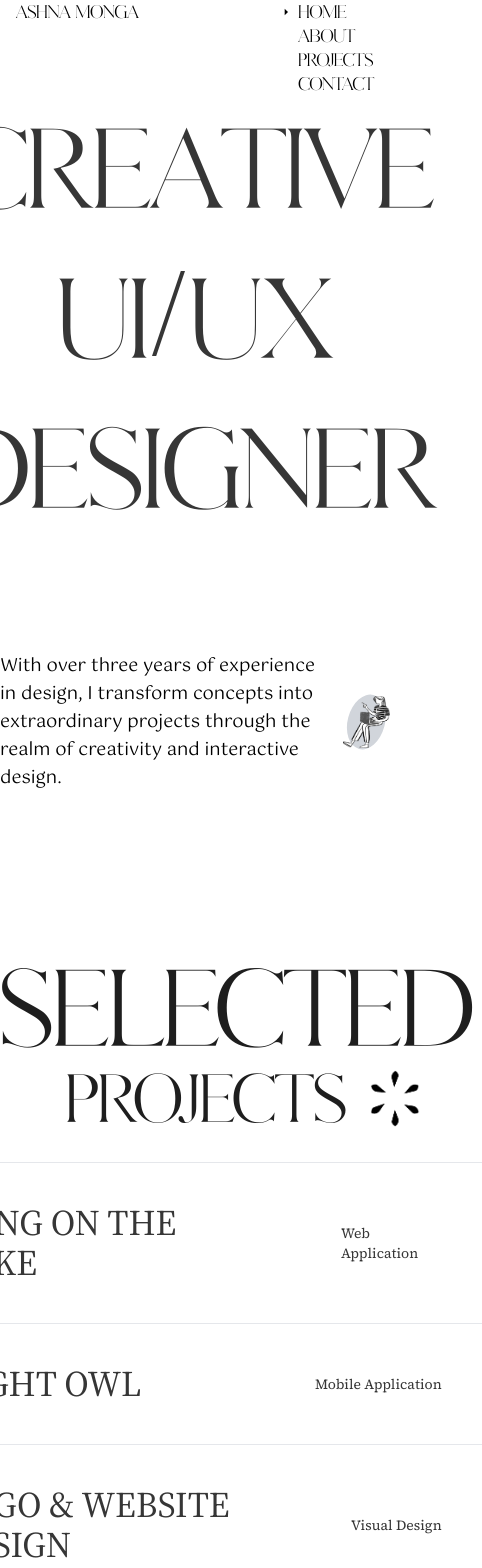
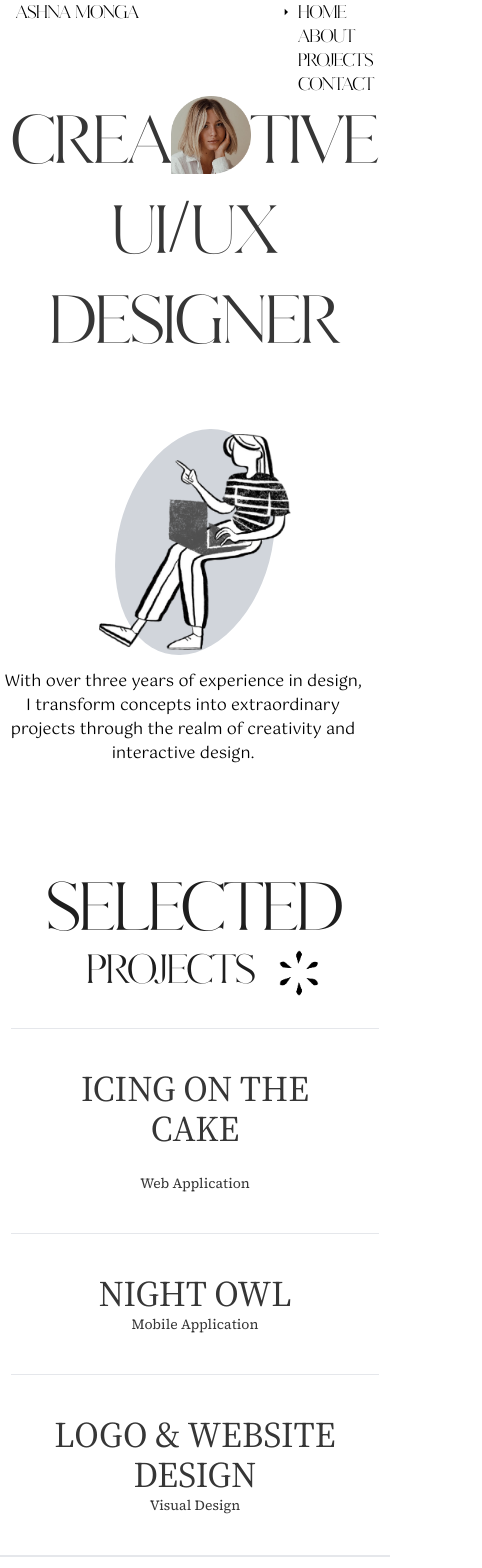
Before and after one commit to exionstech/client-portfolio, a Next.js app: page / in a window 390 px wide. Shown: the top 1568 px of the page, 482 px wide, since content can reach past the window. Built offline with nearby package versions, Linux system fonts and the light colour scheme.

Commit message:
Addded Responsiveness

```diff
--- a/src/pages/AboutUs.js
+++ b/src/pages/AboutUs.js
@@ -5,49 +5,59 @@ import { GoArrowUpRight } from "react-icons/go";
 function AboutUs() {
   return (
     <div className='pt-16'>
-      <h1 className='font-gallient text-8xl text-center text-[#1E1E1E]'>MY LITTLE</h1>
-      <div className='flex gap-6 justify-center items-start pt-3 pl-24'>
-        <h3 className='text-center text-6xl font-gallient text-[#1E1E1E]'>BIT ABOUT</h3>
+      {/* Title Section */}
+      <h1 className='font-gallient text-5xl md:text-8xl text-center text-[#1E1E1E]'>MY LITTLE</h1>
+      <div className='flex flex-col md:flex-row gap-6 justify-center items-center md:items-start pt-3 md:pl-24'>
+        <h3 className='text-4xl md:text-6xl font-gallient text-[#1E1E1E] text-center'>BIT ABOUT</h3>
         <Image src='/Group 121.png' width={50} height={50} />
       </div>
-      <div className='flex justify-center items-center gap-10 pt-8'>
-        <Image src='/About.png'
+
+      {/* About Section */}
+      <div className='flex flex-col md:flex-row justify-center items-center gap-10 pt-8'>
+        <Image
+          src='/About.png'
           width={300}
           height={700}
+          className="w-[200px] md:w-[300px]" // Responsive image size
         />
-        <div>
-          <div className='w-96'>
-            <p className='font-gotu'>
+        <div className="text-center md:text-left">
+          <div className='w-full md:w-96'>
+            <p className='font-gotu text-base md:text-lg'>
               I'm Ashna, a vibrant and passionate UX designer and researcher with an artistic flair. From Pastry Artist to UX Designer, I bring creativity, user understanding, and a passion for delightful experiences. Let's craft extraordinary digital journeys together.
             </p>
-            <button className='bg-[#363636] text-white border-none font-gotu mt-6 pl-4 pr-4 pt-1 pb-1 flex justify-center gap-1 items-center'>
-              Resume <GoArrowUpRight />
-            </button>
+            <div className="flex justify-center md:justify-start">
+              <button className='bg-[#363636] text-white border-none font-gotu mt-6 pl-4 pr-4 pt-1 pb-1 flex justify-center gap-1 items-center'>
+                Resume <GoArrowUpRight />
+              </button>
+            </div>
           </div>
-
         </div>
       </div>
-      <div className='pt-40'>
-        <h1 className='font-gallient text-8xl text-center text-[#1E1E1E]'>FEATURED</h1>
-        <div className='flex gap-6 justify-center items-start pt-3 pl-24'>
-          <h3 className='text-center text-6xl font-gallient text-[#1E1E1E]'>SERVICES</h3>
+
+      {/* Featured Services Section */}
+      <div className='pt-20 md:pt-40'>
+        <h1 className='font-gallient text-5xl md:text-8xl text-center text-[#1E1E1E]'>FEATURED</h1>
+        <div className='flex flex-col md:flex-row gap-6 justify-center items-center md:items-start pt-3 md:pl-24'>
+          <h3 className='text-4xl md:text-6xl font-gallient text-center text-[#1E1E1E]'>SERVICES</h3>
           <Image src='/Group 121.png' width={50} height={50} />
         </div>
       </div>
-      <div className='flex gap-4 justify-center items-center pt-3 pb-6'>
-        <div className='w-72 h-72 bg-slate-800'></div>
-        <div className='w-72 h-72 bg-slate-800'></div>
-        <div className='w-72 h-72 bg-slate-800'></div>
+
+      <div className='flex flex-col md:flex-row gap-4 justify-center items-center pt-3 pb-6'>
+        <div className='w-60 h-60 md:w-72 md:h-72 bg-slate-800'></div>
+        <div className='w-60 h-60 md:w-72 md:h-72 bg-slate-800'></div>
+        <div className='w-60 h-60 md:w-72 md:h-72 bg-slate-800'></div>
       </div>
-      <div className='flex gap-24 justify-center items-center pt-24 pb-16'>
-        <div className=''>
-          <h1 className='font-gallient text-8xl text-[#1E1E1E]'>FOLLOW</h1>
 
-          <h3 className='text-6xl font-gallient text-[#1E1E1E] pl-72'>ME</h3>
+      {/* Follow Section */}
+      <div className='flex flex-col md:flex-row gap-12 md:gap-24 justify-center items-center pt-24 pb-16'>
+        <div className='text-center md:text-left'>
+          <h1 className='font-gallient text-5xl md:text-8xl text-[#1E1E1E]'>FOLLOW</h1>
+          <h3 className='text-4xl md:text-6xl font-gallient text-[#1E1E1E] pl-0 md:pl-72'>ME</h3>
         </div>
         <div className='flex justify-center items-center'>
-          <h4 className='font-gotu rotate-[270deg] text-[14px] mb-0'>CONNECT WITH ME <span className='text-red-600'>*</span></h4>
-          <div className='flex flex-col justify-start items-center ml-1'>
+          <h4 className='font-gotu rotate-[270deg] text-[14px] mb-0 hidden md:block'>CONNECT WITH ME <span className='text-red-600'>*</span></h4>
+          <div className='flex flex-col justify-start items-center md:ml-1'>
             <ul>
               <li className='font-gotu text-xl mb-4 cursor-pointer'>LINKEDIN</li>
               <li className='font-gotu text-xl mb-4 cursor-pointer'>INSTAGRAM</li>
@@ -55,12 +65,9 @@ function AboutUs() {
             </ul>
           </div>
         </div>
-
-
       </div>
-
     </div>
   )
 }
 
-export default AboutUs
+export default AboutUs;
--- a/src/pages/index.js
+++ b/src/pages/index.js
@@ -3,33 +3,33 @@ import Image from "next/image";
 export default function Home() {
   return (
     <>
+      {/* Hero Section */}
       <div className="text-center">
-        <h1 className="font-gallient text-[100px] flex justify-center items-start text-[#363636]">
+        <h1 className="font-gallient text-[60px] md:text-[80px] lg:text-[100px] flex justify-center items-start text-[#363636]">
           CREA
           <span>
-            <Image src="/Hero.png" height={110} width={110} />
+            <Image src="/Hero.png" height={80} width={80} className="md:h-[110px] md:w-[110px]" />
           </span>
           TIVE
         </h1>
-        <h1 className="font-gallient text-[100px] flex justify-center text-[#363636]">
+        <h1 className="font-gallient text-[60px] md:text-[80px] lg:text-[100px] flex justify-center text-[#363636]">
           UI/UX
         </h1>
-        <h1 className="font-gallient text-[100px] flex justify-center text-[#363636]">
+        <h1 className="font-gallient text-[60px] md:text-[80px] lg:text-[100px] flex justify-center text-[#363636]">
           DESIGNER
         </h1>
       </div>
 
-      {/* Intro */}
-      <div className="flex items-center justify-center bg-white py-12">
-        <div className="flex items-center">
-          <div className="max-w-sm mr-6">
-            <p className="text-lg font-gotu">
+      {/* Intro Section */}
+      <div className="flex flex-col-reverse lg:flex-row items-center justify-center bg-white py-12">
+        <div className="max-w-sm mr-6 text-center lg:text-left lg:mr-6">
+          <p className="text-md md:text-lg font-gotu">
             With over three years of experience in design, I transform
             concepts into extraordinary projects through the realm of
             creativity and interactive design.
           </p>
         </div>
-          <div className="relative w-48 h-64">
+        <div className="relative w-48 h-64 lg:order-2">
           <svg
             className="absolute"
             viewBox="0 0 200 200"
@@ -54,40 +54,44 @@ export default function Home() {
           </div>
         </div>
       </div>
-      </div>
 
       {/* Projects Section */}
-      <div id="projects" className='pt-16 '>
-        <h1 className='font-gallient text-8xl text-center text-[#1E1E1E]'>SELECTED</h1>
-        <div className='flex gap-6 justify-center items-start pt-3 pl-24'>
-          <h3 className='text-center text-6xl font-gallient text-[#1E1E1E]'>PROJECTS</h3>
-          <Image src='/Group 121.png' width={50} height={50} />
+      <div id="projects" className="pt-16">
+        <h1 className="font-gallient text-6xl md:text-7xl lg:text-8xl text-center text-[#1E1E1E]">
+          SELECTED
+        </h1>
+        <div className="flex gap-6 justify-center items-start pt-3 pl-4 md:pl-12">
+          <h3 className="text-center text-4xl md:text-5xl lg:text-6xl font-gallient text-[#1E1E1E]">
+            PROJECTS
+          </h3>
+          <Image src="/Group 121.png" width={40} height={40} className="md:w-[50px] md:h-[50px]" />
         </div>
       </div>
 
+      {/* Project List */}
       <div className="pt-8">
-        <div className=" flex justify-center items-center text-[#363636]">
+  <div className="flex justify-center items-center text-[#363636]">
     <div>
       <hr />
-            <div className="flex items-center justify-between gap-32 font-SourceSerif p-10">
+      <div className="flex flex-col md:flex-row items-center justify-between gap-6 md:gap-32 font-SourceSerif p-10 text-center md:text-left">
         <div className="w-72">
           <h2 className="text-4xl">ICING ON THE CAKE</h2>
         </div>
         <p className="text-sm">Web Application</p>
       </div>
       <hr />
-            <div className="flex items-center justify-between font-SourceSerif  p-10">
+      <div className="flex flex-col md:flex-row items-center justify-between font-SourceSerif p-10 text-center md:text-left">
         <div className="w-72">
-                <h2 className="text-4xl text-left">NIGHT OWL</h2>
+          <h2 className="text-4xl">NIGHT OWL</h2>
         </div>
-              <p className="text-sm text-left">Mobile Application</p>
+        <p className="text-sm">Mobile Application</p>
       </div>
       <hr />
-            <div className="flex items-center justify-between font-SourceSerif  p-10">
-              <div className="w-72" >
+      <div className="flex flex-col md:flex-row items-center justify-between font-SourceSerif p-10 text-center md:text-left">
+        <div className="w-72">
           <h2 className="text-4xl">LOGO & WEBSITE DESIGN</h2>
         </div>
-              <p className="text-sm text-left">Visual Design</p>
+        <p className="text-sm">Visual Design</p>
       </div>
     </div>
   </div>
```
Also changed, not shown: src/Components/NavBar.js (+4 -4 lines). Lines whose indentation alone changed are shown as unchanged.
